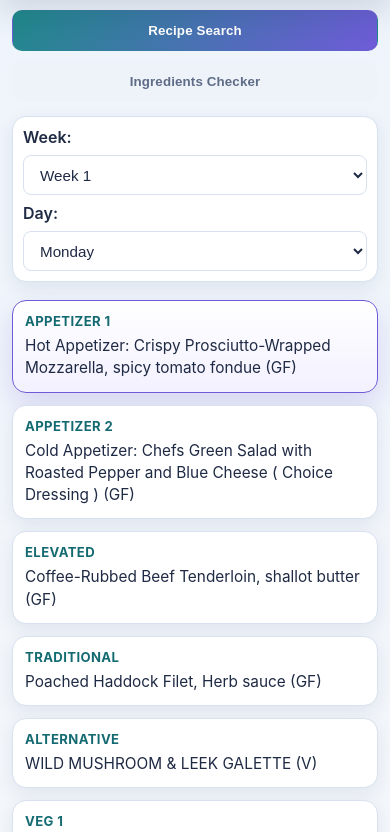
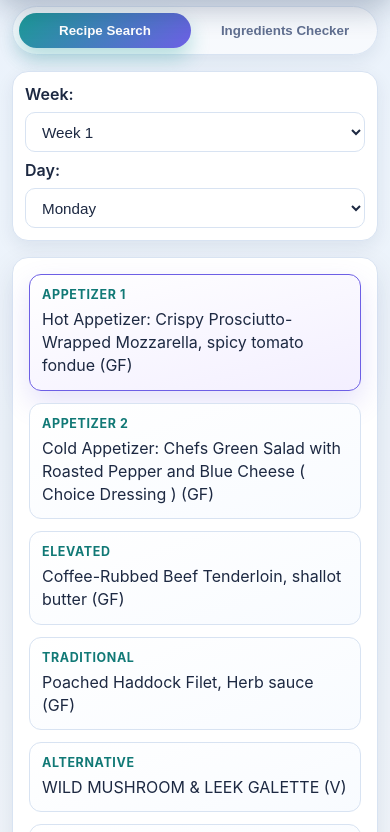
Before and after one commit to Carlosrosado13/Chef-Dashboard, a plain HTML site: page index.html in a window 390 px wide. Shown: the part 92-924 px from the top of the page. Drawn offline with Linux system fonts and the light colour scheme.

Commit message:
Refactor dashboard into modern responsive layout

```diff
--- a/index.html
+++ b/index.html
@@ -26,35 +26,40 @@
   </header>
 
   <main class="dashboard-shell">
-    <!-- Top navigation tabs -->
+    <section class="controls-row" aria-label="Dashboard filters and views">
       <nav class="top-tabs" aria-label="Dashboard views">
         <button id="recipeTab" class="tab-button active">Recipe Search</button>
         <button id="ingredientTab" class="tab-button">Ingredients Checker</button>
       </nav>
 
-    <!-- Controls for selecting week/day and searching -->
       <section class="controls" aria-label="Filter controls">
         <label for="weekSelect">Week:</label>
         <select id="weekSelect"></select>
 
         <label for="daySelect">Day:</label>
         <select id="daySelect"></select>
-
-      <label id="searchLabel" for="searchInput">Search:</label>
-      <input type="text" id="searchInput" placeholder="Filter ingredients..." />
+      </section>
     </section>
 
-    <!-- Recipes view: shows menu categories and dishes -->
-    <section id="recipesView" class="tab-content active">
+    <section id="recipesView" class="layout-grid tab-content active" data-mobile-view="recipes">
+      <section class="recipes-panel" aria-label="Recipe search panel">
         <div id="menuRow" class="menu-row"></div>
-      <!-- Container for displaying detailed recipe of selected dish -->
         <div id="recipeDetails" class="recipe-details"></div>
       </section>
 
-    <!-- Ingredients view: shows grouped ingredient lists -->
-    <section id="ingredientsView" class="tab-content">
+      <aside class="ingredients-panel" aria-label="Ingredients checker panel">
+        <div class="ingredients-panel-header">
+          <h2>Ingredients Checker</h2>
+          <div class="ingredients-search">
+            <label id="searchLabel" for="searchInput">Search:</label>
+            <input type="text" id="searchInput" placeholder="Filter ingredients..." />
+          </div>
+        </div>
         <div id="ingredientsContainer"></div>
+      </aside>
     </section>
+
+    <section id="ingredientsView" class="tab-content" aria-hidden="true"></section>
   </main>
 
   <!-- Main script -->
--- a/script.js
+++ b/script.js
@@ -436,25 +436,19 @@ function switchTab(tab) {
   const recipeTab = document.getElementById('recipeTab');
   const ingredientTab = document.getElementById('ingredientTab');
   const recipesView = document.getElementById('recipesView');
-  const ingredientsView = document.getElementById('ingredientsView');
-  const searchLabel = document.getElementById('searchLabel');
-  const searchInput = document.getElementById('searchInput');
+  const mobileMode = tab === 'ingredients' ? 'ingredients' : 'recipes';
+
+  recipesView.dataset.mobileView = mobileMode;
+
   if (tab === 'recipes') {
     recipeTab.classList.add('active');
     ingredientTab.classList.remove('active');
     recipesView.classList.add('active');
-    ingredientsView.classList.remove('active');
-    // Hide search controls when not on ingredients tab
-    searchLabel.style.display = 'none';
-    searchInput.style.display = 'none';
   } else {
     recipeTab.classList.remove('active');
     ingredientTab.classList.add('active');
     recipesView.classList.remove('active');
-    ingredientsView.classList.add('active');
-    // Show search controls when on ingredients tab
-    searchLabel.style.display = '';
-    searchInput.style.display = '';
+    recipesView.classList.add('active');
   }
 }
 
@@ -506,6 +500,6 @@ document.addEventListener('DOMContentLoaded', () => {
   renderMenuRow();
   renderIngredients();
   attachEvents();
-  // Set default to recipe tab and hide search controls initially
+  // Set default to recipe tab
   switchTab('recipes');
 });
--- a/style.css
+++ b/style.css
@@ -1,18 +1,26 @@
 :root {
-  --brand-navy: #12264a;
-  --brand-teal: #1f8a8a;
-  --brand-teal-dark: #146a71;
-  --brand-purple: #6f5bd8;
-  --bg-page: #f4f7fb;
+  --brand-teal: #1b9c97;
+  --brand-teal-dark: #117976;
+  --brand-navy: #102449;
+  --brand-purple: #6d5fe5;
+
+  --bg-page: #f2f6fb;
   --bg-surface: #ffffff;
-  --bg-muted: #eef3f9;
-  --text-primary: #1f2a44;
-  --text-secondary: #5f6c87;
-  --border-soft: #d8e1ef;
-  --shadow-sm: 0 6px 18px rgba(18, 38, 74, 0.08);
-  --shadow-md: 0 14px 32px rgba(18, 38, 74, 0.14);
-  --radius-md: 10px;
-  --radius-lg: 14px;
+  --bg-soft: #edf2fb;
+  --text-primary: #1d2942;
+  --text-secondary: #617090;
+  --border-soft: #d8e3f2;
+
+  --space-2: 8px;
+  --space-3: 12px;
+  --space-4: 16px;
+  --space-5: 20px;
+  --space-6: 24px;
+
+  --radius-md: 12px;
+  --radius-lg: 16px;
+  --shadow-card: 0 10px 28px rgba(16, 36, 73, 0.1);
+  --shadow-soft: 0 6px 18px rgba(16, 36, 73, 0.08);
 }
 
 * {
@@ -20,114 +28,106 @@
 }
 
 body {
+  margin: 0;
   font-family: "Inter", "Segoe UI", Arial, sans-serif;
-  margin: 0;
-  background: linear-gradient(180deg, #eef4fb 0%, var(--bg-page) 48%, #f8f9fc 100%);
   color: var(--text-primary);
-  -webkit-text-size-adjust: 100%;
+  background: linear-gradient(180deg, #eaf2fb 0%, var(--bg-page) 45%, #f8fafe 100%);
 }
 
 .brand-header {
   position: sticky;
   top: 0;
-  z-index: 10;
-  background: linear-gradient(120deg, var(--brand-navy), #18366a 45%, var(--brand-purple));
+  z-index: 40;
+  background: linear-gradient(120deg, var(--brand-navy), #1a3a74 45%, var(--brand-purple));
   color: #fff;
-  box-shadow: var(--shadow-md);
+  box-shadow: 0 14px 30px rgba(16, 36, 73, 0.28);
 }
 
 .header-inner {
-  max-width: 1200px;
+  max-width: 1320px;
   margin: 0 auto;
-  padding: 16px 20px;
+  padding: var(--space-4) var(--space-5);
 }
 
 .brand-kicker,
 .brand-subtitle {
   margin: 0;
-  font-size: 0.8rem;
+  font-size: 0.78rem;
+  text-transform: uppercase;
   letter-spacing: 0.08em;
-  text-transform: uppercase;
-  color: rgba(255, 255, 255, 0.8);
+  color: rgba(255, 255, 255, 0.85);
 }
 
 .brand-header h1 {
   margin: 4px 0;
-  font-size: clamp(1.25rem, 2.8vw, 1.8rem);
-  font-weight: 700;
+  font-size: clamp(1.2rem, 2.3vw, 1.9rem);
 }
 
 .dashboard-shell {
-  max-width: 1200px;
-  margin: 20px auto;
-  padding: 0 20px 24px;
+  max-width: 1320px;
+  margin: 0 auto;
+  padding: var(--space-5);
+}
+
+.controls-row {
+  display: grid;
+  gap: var(--space-4);
+  margin-bottom: var(--space-4);
 }
 
 .top-tabs {
-  display: grid;
-  grid-template-columns: repeat(2, minmax(0, 1fr));
-  gap: 10px;
-  margin-bottom: 14px;
+  display: inline-flex;
+  gap: var(--space-2);
+  background: rgba(255, 255, 255, 0.6);
+  padding: 6px;
+  border-radius: 999px;
+  border: 1px solid var(--border-soft);
+  box-shadow: var(--shadow-soft);
+  width: fit-content;
 }
 
 .tab-button {
-  padding: 12px 16px;
-  border: 1px solid transparent;
-  border-radius: var(--radius-md);
-  background: var(--bg-muted);
+  border: none;
+  border-radius: 999px;
+  background: transparent;
   color: var(--text-secondary);
+  padding: 10px 18px;
   font-weight: 700;
   cursor: pointer;
-  letter-spacing: 0.01em;
-  transition: transform 0.2s ease, background-color 0.2s ease, box-shadow 0.2s ease, color 0.2s ease;
-  -webkit-appearance: none;
-  appearance: none;
-  touch-action: manipulation;
-}
-
-.tab-button:hover {
-  transform: translateY(-1px);
-  box-shadow: var(--shadow-sm);
 }
 
 .tab-button.active {
-  background: linear-gradient(130deg, var(--brand-teal), var(--brand-purple));
   color: #fff;
+  background: linear-gradient(135deg, var(--brand-teal), var(--brand-purple));
+  box-shadow: 0 10px 20px rgba(27, 156, 151, 0.3);
 }
 
 .controls {
   display: flex;
+  flex-wrap: wrap;
   align-items: center;
-  gap: 10px;
-  margin: 0 0 18px;
-  flex-wrap: wrap;
+  gap: var(--space-2);
+  padding: var(--space-3);
   background: var(--bg-surface);
   border: 1px solid var(--border-soft);
   border-radius: var(--radius-lg);
-  padding: 12px;
-  box-shadow: var(--shadow-sm);
+  box-shadow: var(--shadow-soft);
 }
 
 .controls label {
   font-weight: 600;
-  color: var(--text-primary);
 }
 
 #weekSelect,
 #daySelect,
 #searchInput {
-  font-size: 0.95rem;
+  min-height: 40px;
+  border-radius: 10px;
   border: 1px solid var(--border-soft);
-  border-radius: 8px;
   background: #fff;
   color: var(--text-primary);
-  min-height: 40px;
   padding: 0 12px;
-}
-
-#searchInput {
-  min-width: 220px;
-  flex: 1 1 220px;
+  font-size: 0.95rem;
 }
 
 #weekSelect,
@@ -135,88 +135,78 @@ body {
   min-width: 140px;
 }
 
-#weekSelect:focus,
-#daySelect:focus,
-#searchInput:focus,
-.tab-button:focus,
-.menu-item-block:focus {
-  outline: 2px solid rgba(111, 91, 216, 0.35);
-  outline-offset: 1px;
+.layout-grid {
+  display: grid;
+  grid-template-columns: minmax(0, 2.1fr) minmax(300px, 1fr);
+  gap: var(--space-4);
+  align-items: start;
 }
 
-.tab-content {
-  display: none;
+.recipes-panel,
+.ingredients-panel {
+  background: var(--bg-surface);
+  border: 1px solid var(--border-soft);
+  border-radius: var(--radius-lg);
+  box-shadow: var(--shadow-card);
 }
 
-.tab-content.active {
-  display: block;
+.recipes-panel {
+  padding: var(--space-4);
 }
 
 .menu-row {
   display: grid;
-  gap: 12px;
-  grid-template-columns: repeat(3, minmax(0, 1fr));
-  margin-bottom: 18px;
+  gap: var(--space-3);
+  grid-template-columns: repeat(auto-fit, minmax(190px, 1fr));
+  margin-bottom: var(--space-4);
 }
 
 .menu-item-block {
-  min-width: 0;
   border: 1px solid var(--border-soft);
-  border-radius: var(--radius-lg);
-  background: var(--bg-surface);
-  padding: 12px;
+  border-radius: var(--radius-md);
+  background: linear-gradient(160deg, #fff, #f8fbff);
+  padding: var(--space-3);
   cursor: pointer;
-  transition: border-color 0.2s ease, box-shadow 0.2s ease, transform 0.2s ease;
-  -webkit-tap-highlight-color: rgba(31, 138, 138, 0.2);
-  box-shadow: var(--shadow-sm);
+  transition: transform 0.2s ease, box-shadow 0.2s ease, border-color 0.2s ease;
 }
 
 .menu-item-block:hover {
-  border-color: rgba(31, 138, 138, 0.6);
   transform: translateY(-2px);
-}
-
-.category-label {
-  font-weight: 700;
-  margin-bottom: 6px;
-  color: var(--brand-teal-dark);
-  font-size: 0.82rem;
-  letter-spacing: 0.03em;
-  text-transform: uppercase;
-}
-
-.dish-name {
-  font-size: 0.96rem;
-  line-height: 1.45;
-  white-space: pre-line;
-  color: var(--text-primary);
+  border-color: rgba(27, 156, 151, 0.55);
+  box-shadow: var(--shadow-soft);
 }
 
 .menu-item-block.selected {
   border-color: var(--brand-purple);
-  background: linear-gradient(180deg, #ffffff, #f3f1ff);
-  box-shadow: 0 12px 28px rgba(111, 91, 216, 0.2);
+  background: linear-gradient(165deg, #fff, #f3efff);
+  box-shadow: 0 12px 28px rgba(109, 95, 229, 0.18);
+}
+
+.category-label {
+  font-size: 0.78rem;
+  text-transform: uppercase;
+  letter-spacing: 0.05em;
+  color: var(--brand-teal-dark);
+  font-weight: 700;
+  margin-bottom: 6px;
+}
+
+.dish-name {
+  line-height: 1.45;
+  white-space: pre-line;
 }
 
 .recipe-details {
-  padding: 16px;
+  margin-top: 4px;
   border: 1px solid var(--border-soft);
-  border-radius: var(--radius-lg);
-  background: var(--bg-surface);
-  color: var(--text-primary);
-  margin-top: 10px;
+  border-radius: var(--radius-md);
+  padding: var(--space-4);
   overflow-x: auto;
-  box-shadow: var(--shadow-sm);
+  background: #fff;
 }
 
 .recipe-details h2 {
   margin-top: 0;
-  color: var(--brand-navy);
-}
-
-.recipe-details h3 {
-  color: var(--brand-teal-dark);
-  margin-top: 14px;
 }
 
 .recipe-details table {
@@ -226,85 +216,120 @@ body {
 
 .recipe-details th,
 .recipe-details td {
+  border-bottom: 1px solid var(--border-soft);
   padding: 8px;
-  border-bottom: 1px solid var(--border-soft);
   text-align: left;
 }
 
-#ingredientsContainer {
-  background: var(--bg-surface);
-  border: 1px solid var(--border-soft);
-  border-radius: var(--radius-lg);
-  padding: 16px;
-  box-shadow: var(--shadow-sm);
+.ingredients-panel {
+  padding: var(--space-4);
+  position: sticky;
+  top: 96px;
+}
+
+.ingredients-panel-header {
+  margin-bottom: var(--space-3);
+}
+
+.ingredients-panel-header h2 {
+  margin: 0 0 10px;
+  font-size: 1.05rem;
+  color: var(--brand-navy);
+}
+
+.ingredients-search {
+  display: grid;
+  gap: 6px;
+}
+
+.ingredients-search label {
+  font-weight: 600;
+  font-size: 0.88rem;
+  color: var(--text-secondary);
+}
+
+#searchInput {
+  width: 100%;
 }
 
 #ingredientsContainer section {
-  margin-bottom: 18px;
+  margin-bottom: var(--space-4);
 }
 
 #ingredientsContainer h3 {
-  margin-bottom: 8px;
+  margin: 0 0 8px;
   color: var(--brand-teal-dark);
 }
 
 #ingredientsContainer ul {
+  margin: 0;
+  padding-left: 0;
   list-style: none;
-  padding-left: 0;
-  margin: 0;
 }
 
 #ingredientsContainer li {
   margin-bottom: 6px;
-  color: var(--text-primary);
 }
 
 .no-results {
   background: #fff6db;
+  border: 1px solid #f4e3ab;
+  border-radius: 8px;
   padding: 10px;
-  border: 1px solid #f7e6ad;
-  border-radius: 8px;
   color: #7a6419;
 }
 
-@media (max-width: 1024px) {
-  .menu-row {
-    grid-template-columns: repeat(2, minmax(0, 1fr));
+.tab-content {
+  display: none;
+}
+
+.tab-content.active {
+  display: grid;
+}
+
+#ingredientsView {
+  display: none;
+}
+
+@media (max-width: 980px) {
+  .layout-grid {
+    grid-template-columns: 1fr;
+  }
+
+  .ingredients-panel {
+    position: static;
+  }
+
+  .layout-grid[data-mobile-view="recipes"] .ingredients-panel {
+    display: none;
+  }
+
+  .layout-grid[data-mobile-view="ingredients"] .recipes-panel {
+    display: none;
   }
 }
 
 @media (max-width: 680px) {
   .dashboard-shell {
-    padding: 0 12px 16px;
-    margin-top: 12px;
+    padding: var(--space-3);
   }
 
   .header-inner {
-    padding: 14px 12px;
-  }
-
-  .menu-row {
-    grid-template-columns: 1fr;
+    padding: var(--space-3);
   }
 
   .top-tabs {
-    grid-template-columns: 1fr;
+    width: 100%;
+    justify-content: space-between;
   }
 
-  .controls {
-    gap: 8px;
-    padding: 10px;
+  .tab-button {
+    flex: 1 1 50%;
+    text-align: center;
   }
 
   #weekSelect,
-  #daySelect,
-  #searchInput {
+  #daySelect {
     width: 100%;
   }
 }
-
-@supports (-webkit-touch-callout: none) {
-  .menu-item-block {
-    transform: translateZ(0);
-  }
-}
```
Lines whose indentation alone changed are shown as unchanged.
